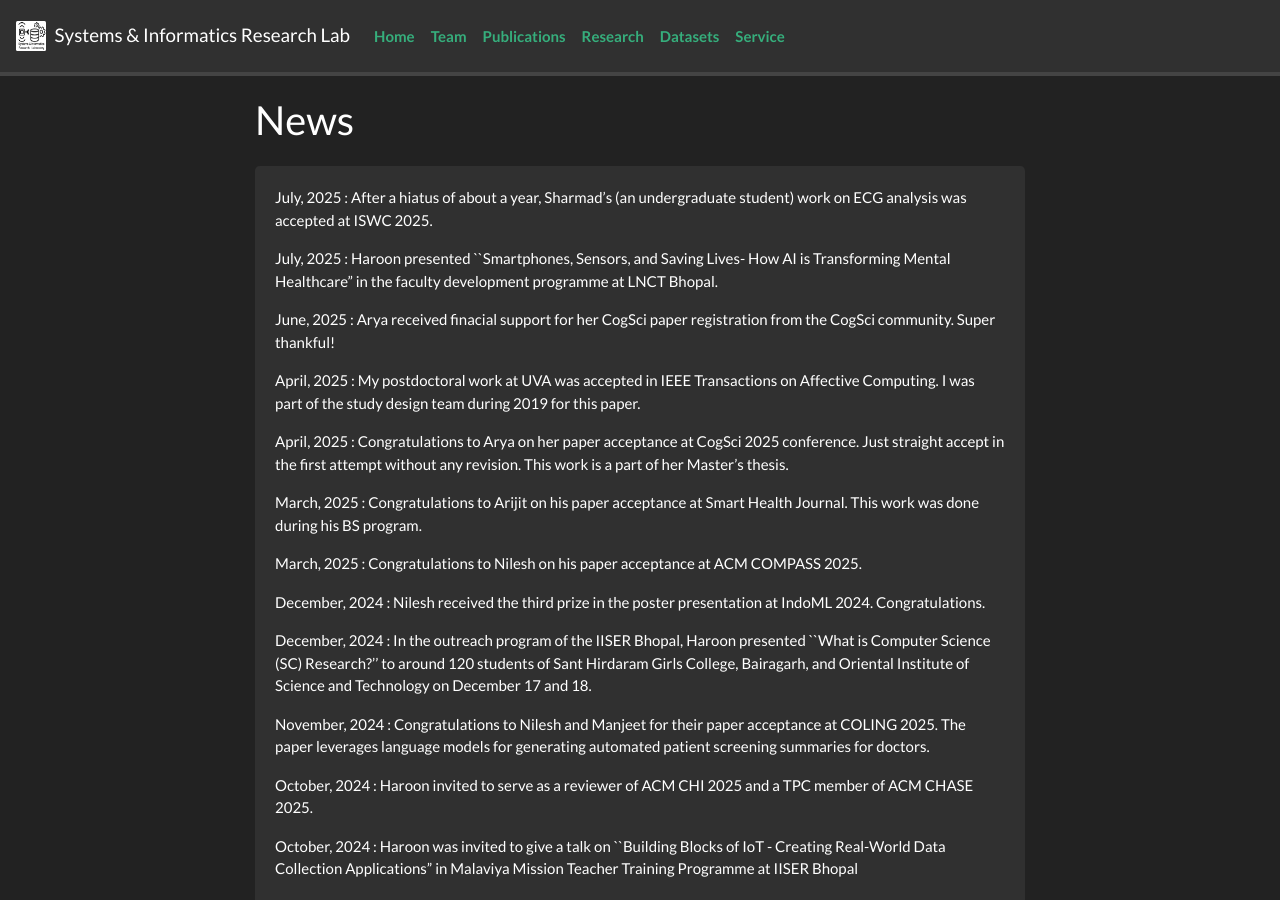
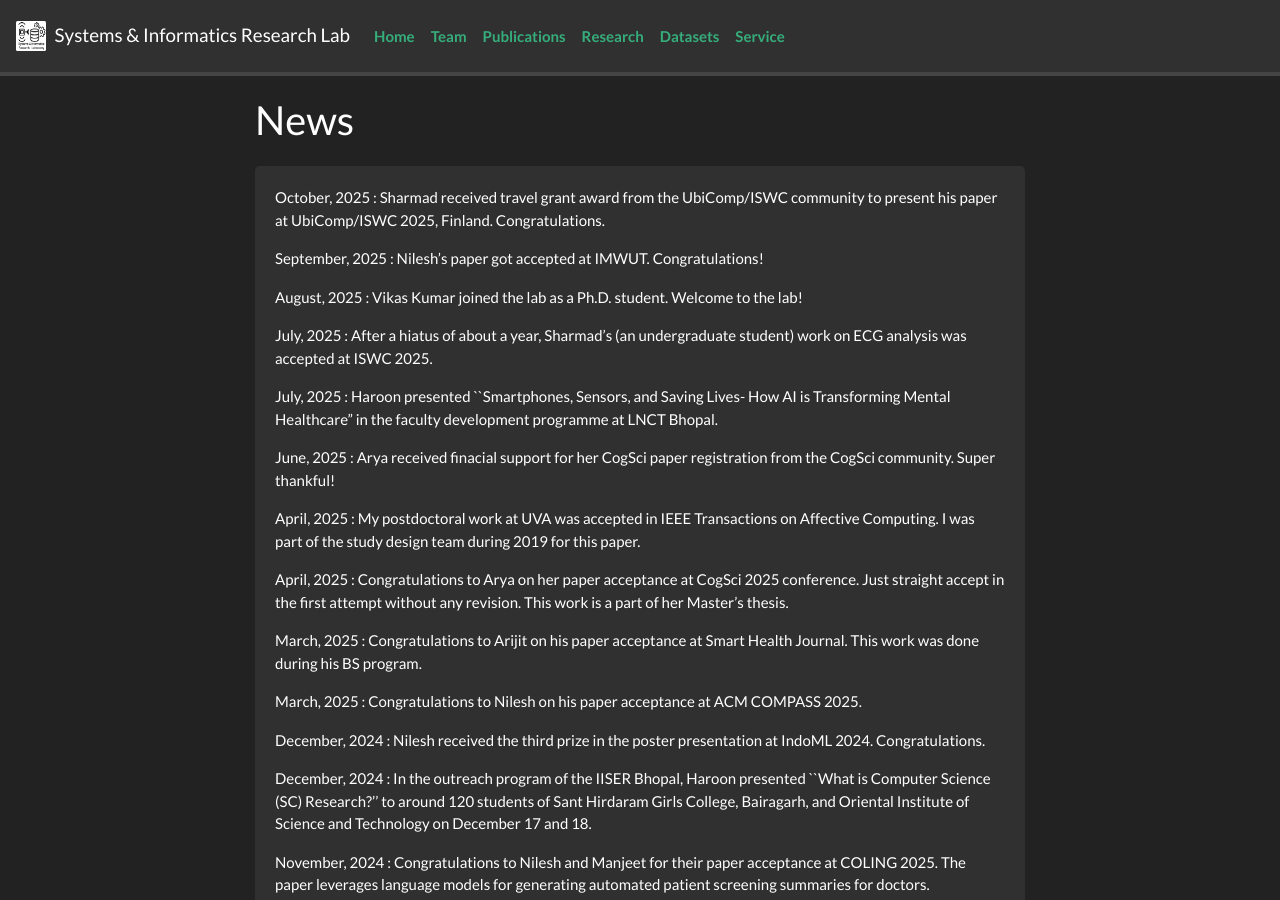
Before and after one commit to sirl-lab/sirl-lab.github.io, a Jekyll site: the page built from _pages/allnews.md, in a window 1280 px wide and 900 px high. Built offline with Jekyll 4.4.1, drawn with Linux system fonts in a browser that asks for light colours; nearby versions of some CDN libraries; a style sheet for code colours, icons or effects is not loaded.

Commit message:
updated news and pic

```diff
--- a/_data/news.yml
+++ b/_data/news.yml
@@ -1,3 +1,11 @@
+- date: October, 2025
+  headline: Sharmad received travel grant award from the UbiComp/ISWC community to present his paper at UbiComp/ISWC 2025, Finland. Congratulations.
+
+- date: September, 2025
+  headline: Nilesh's paper got accepted at IMWUT. Congratulations!
+
+- date: August, 2025
+  headline: Vikas Kumar joined the lab as a Ph.D. student. Welcome to the lab!
 
 - date: July, 2025
   headline: After a hiatus of about a year, Sharmad's (an undergraduate student) work on ECG analysis was accepted at ISWC 2025.
--- a/_data/team_members.yml
+++ b/_data/team_members.yml
@@ -4,6 +4,10 @@
   #email: exampleemail@gmail.com
   #website: https://website.com
   #info: See <a href="www">openings</a> for more info
+
+- name: Vikas Kumar
+  photo: VikasKumar.png
+  info: Ph.D. (Since June 2025)
 
 - name: Aditya Mishra
   photo: adityaMishra.jpg
```
Also changed, not shown: _pages/service.md (+1 -1 lines), images/Vikaskumar.png (added).
